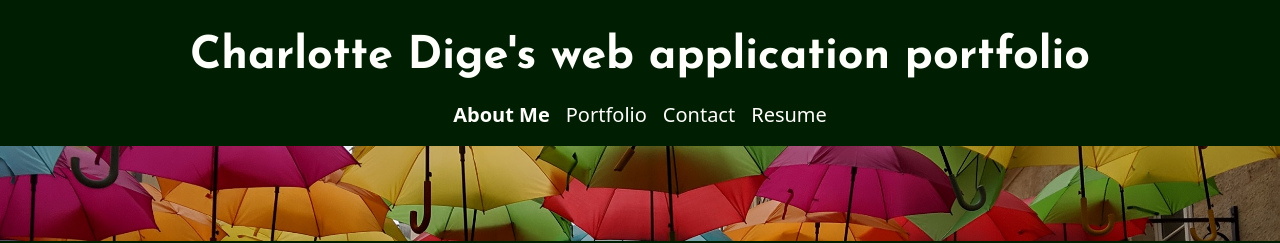
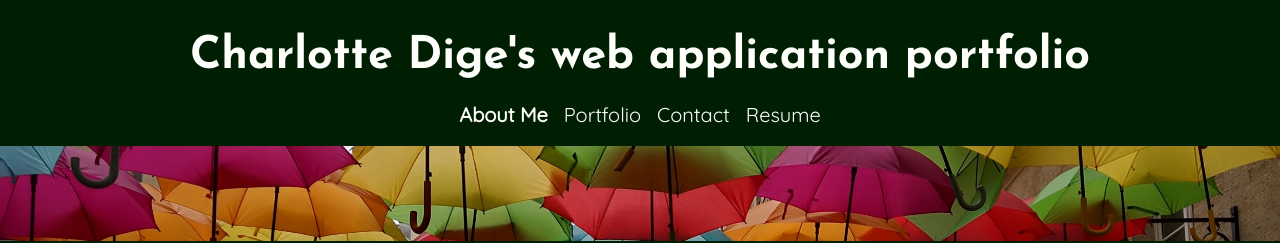
Before and after one commit to CharDige/CharDige-react-portfolio, a React (Create React App) app: page / in a window 1280 px wide. Shown: the top 243 px of the page. Built offline with nearby package versions, Linux system fonts and the light colour scheme.

Commit message:
Added Google Fonts

```diff
--- a/src/styles/Navigation.css
+++ b/src/styles/Navigation.css
@@ -14,17 +14,20 @@
 .nav-link.nav-link-style {
     color: var(--light-colour);
     font-size: 20px;
+    font-family: var(--body-font-family);
 }
 
 .nav-link.nav-link-style-active {
     font-size: 20px;
     font-weight: bolder;
     color: var(--light-colour);
+    font-family: var(--body-font-family);
 }
 
 .navbar-toggler.nav-button-style {
     color: var(--light-colour);
     font-size: 20px;
+    font-family: var(--body-font-family);
 }
 
 /* Pseudo styles */
```
